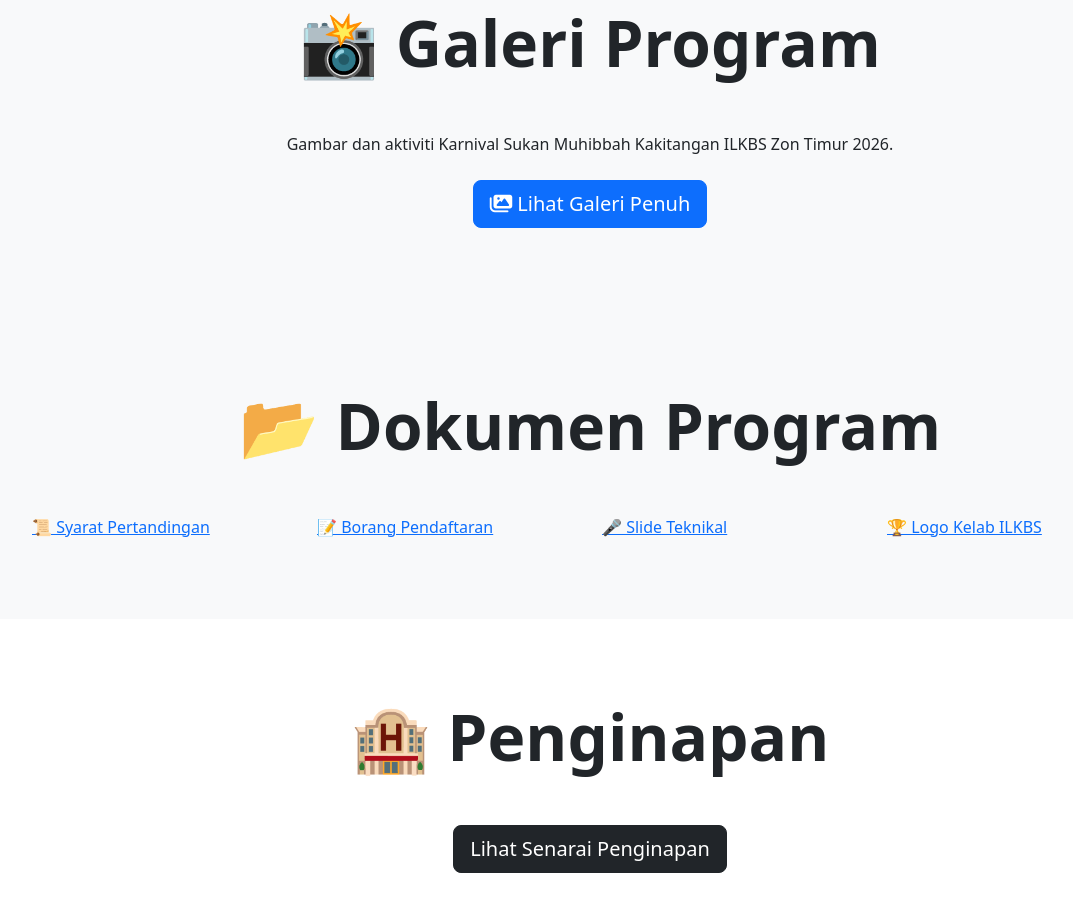
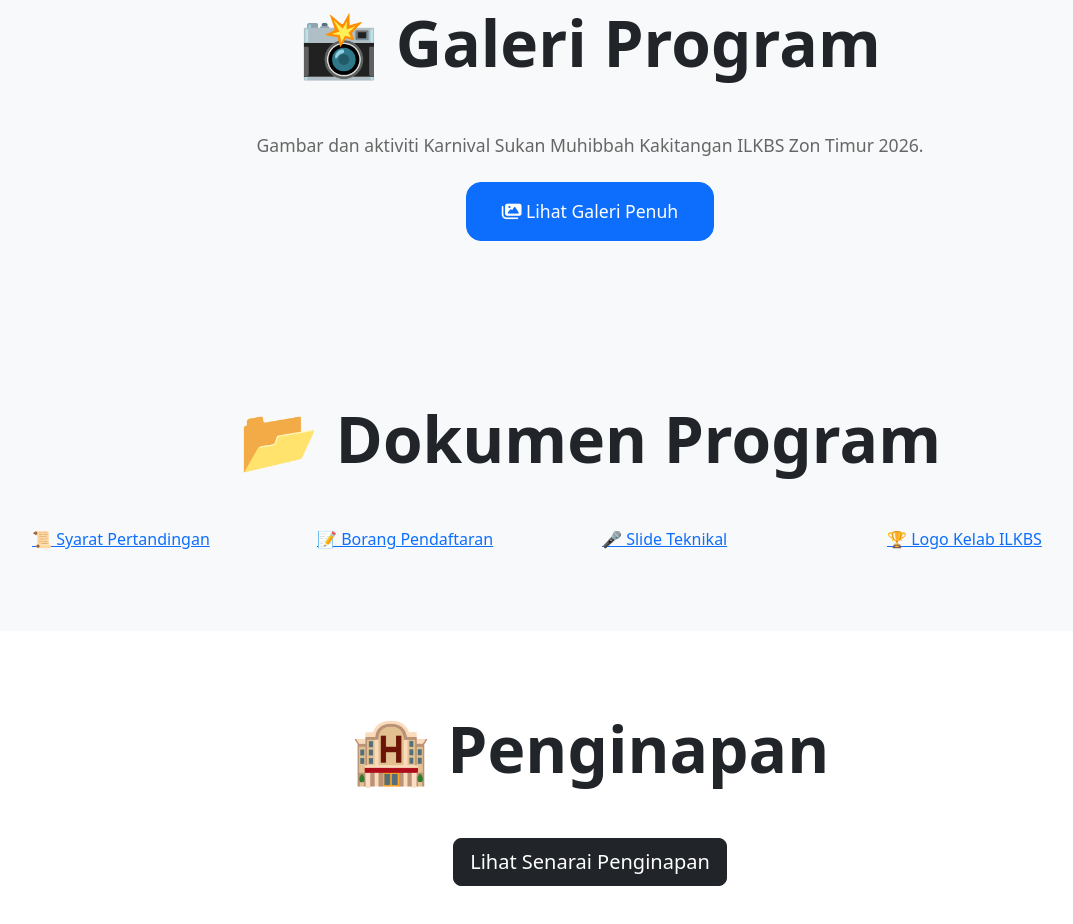
Before and after one commit to azuari/sukan-muhibbah-ilkbs-2026, a plain HTML site: page index.html in a window 1280 px wide. Shown: the part 4240-5164 px from the top of the page, without its empty margins (50-1123 px from the left). Drawn offline with nearby package versions, Linux system fonts and the light colour scheme.

Commit message:
Update style.css

```diff
--- a/css/style.css
+++ b/css/style.css
@@ -439,6 +439,21 @@ section{
 }
 
 /* =========================
+   GALERI
+========================= */
+
+#galeri .btn{
+    padding:15px 35px;
+    font-size:1.1rem;
+    border-radius:15px;
+}
+
+#galeri p{
+    font-size:1.1rem;
+    color:#666;
+}
+
+/* =========================
    FOOTER
 ========================= */
 
```
